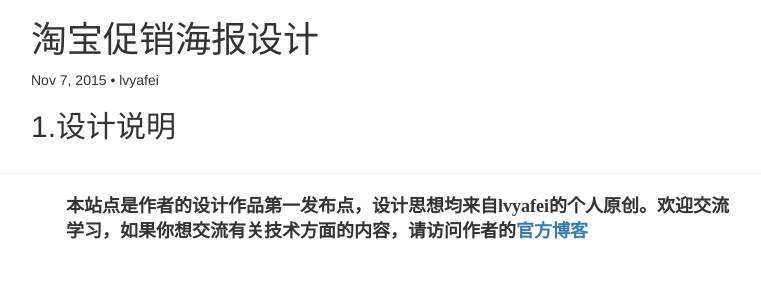
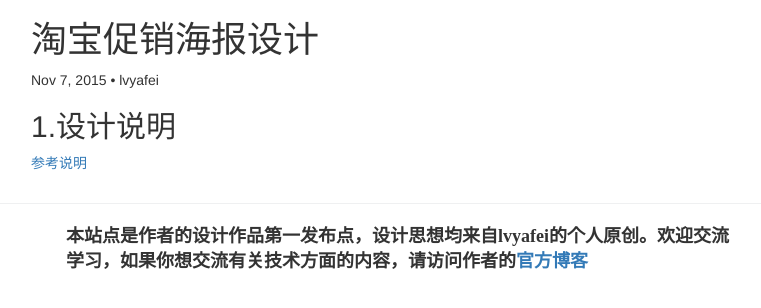
Before and after one commit to lvyafei/design, a Jekyll site: the page built from _posts/2015-11-07-淘宝促销海报设计.md, in a window 1280 px wide. Shown: the top 308 px of the page, without its empty margins (234-995 px from the left). Built offline with Jekyll 4.4.1, drawn with Linux system fonts in a browser that asks for light colours; comment, search, counter and statistics services are not loaded.

Commit message:
edit page

```diff
--- a/_posts/2015-11-07-淘宝促销海报设计.md
+++ b/_posts/2015-11-07-淘宝促销海报设计.md
@@ -9,3 +9,5 @@ published: true
 ---
 
 ## 1.设计说明
+
+[参考说明](http://www.zcool.com.cn/article/ZMTYyODMy.html)
```
